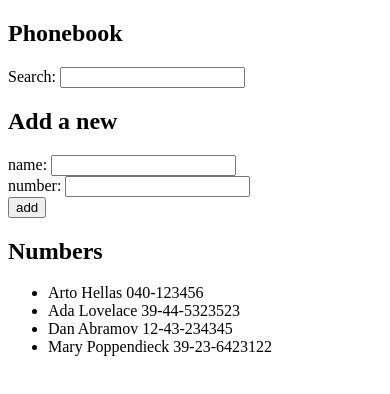
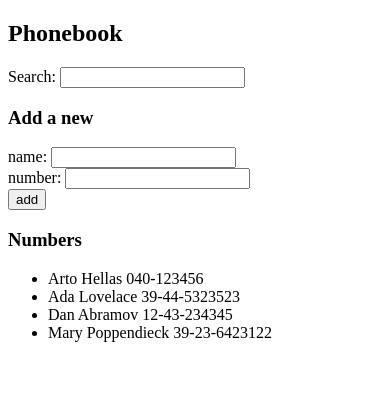
Before and after one commit to Juzoth/Test_Kurs, a React (Vite) app in the folder PART_2/phonebook/: page / in a window 390 px wide. Shown: the top 394 px of the page. Built offline with nearby package versions, Linux system fonts and the light colour scheme.

Commit message:
Skonczono exercise 2.10 Part 2 phonebook

```diff
--- a/PART_2/phonebook/src/App.jsx
+++ b/PART_2/phonebook/src/App.jsx
@@ -1,4 +1,39 @@
 import { useState } from 'react'
+
+const Filter = ({ searchTerm, handleSearchChange }) => (
+  <div>
+    Search: <input value={searchTerm} onChange={handleSearchChange} />
+  </div>
+);
+
+const PersonForm = ({
+  newName,
+  handleNameChange,
+  newNumber,
+  handleNumberChange,
+  addPerson
+}) => (
+  <div>
+    <div>
+      name: <input value={newName} onChange={handleNameChange} />
+    </div>
+    <div>
+      number: <input value={newNumber} onChange={handleNumberChange} />
+    </div>
+    <div>
+      <button onClick={addPerson}>add</button>
+    </div>
+  </div>
+);
+
+
+const Persons = ({ persons }) => (
+  <ul>
+    {persons.map((person) => (
+      <li key={person.id}>{person.name} {person.number}</li>
+    ))}
+  </ul>
+);
 
 const App = () => {
   const [persons, setPersons] = useState([
@@ -27,17 +62,14 @@ const App = () => {
   const addPerson = () => {
     if (newName.trim() === '') {
       window.alert("Name can't be empty");
-      console.log("Name can't be empty");
       return
     }
     if (persons.some(person => person.name === newName)) {
       window.alert(`"${newName}" is already added to phonebook`);
-      console.log(`"${newName}" is already added to phonebook`);
       return
     }
     const newPerson = { name: newName, number: newNumber, id: Date.now() }
     setPersons(persons.concat(newPerson))
-    console.log(`Added: ${newName} with number: ${newNumber}`)
     setNewName('')
     setNewNumber('')
   }
@@ -48,39 +80,23 @@ const App = () => {
 
   return (
     <div>
-
       <h2>Phonebook</h2>
 
-      <div>
-        Search: <input value={searchTerm} onChange={handleSearchChange} />
-      </div>
+      <Filter searchTerm={searchTerm} handleSearchChange={handleSearchChange} />
 
-      <div>
+      <h3>Add a new</h3>
 
-        <h2>Add a new</h2>
+      <PersonForm
+        newName={newName}
+        handleNameChange={handleNameChange}
+        newNumber={newNumber}
+        handleNumberChange={handleNumberChange}
+        addPerson={addPerson}
+      />
 
-        <div>
-          name: <input value={newName} onChange={handleNameChange} />
-        </div>
+      <h3>Numbers</h3>
 
-        <div>
-          number: <input value={newNumber} onChange={handleNumberChange} />
-        </div>
-
-        <div>
-          <button onClick={addPerson}>add</button>
-        </div>
-
-      </div>
-
-      <h2>Numbers</h2>
-
-      <ul>
-        {filteredPersons.map((person) => (
-          <li key={person.id}>{person.name} {person.number}</li>
-        ))}
-      </ul>
-
+      <Persons persons={filteredPersons} />
     </div>
   )
 }
```
